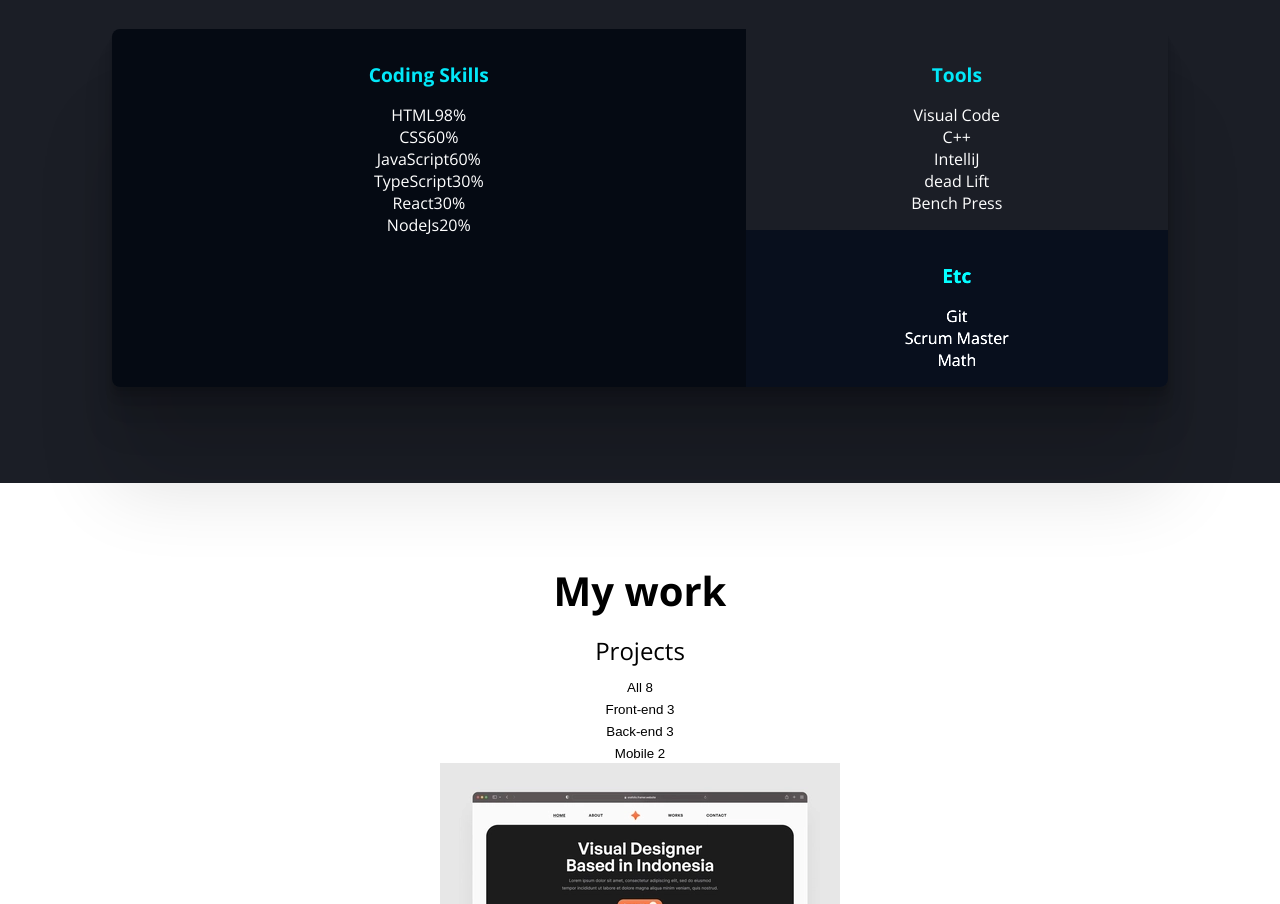
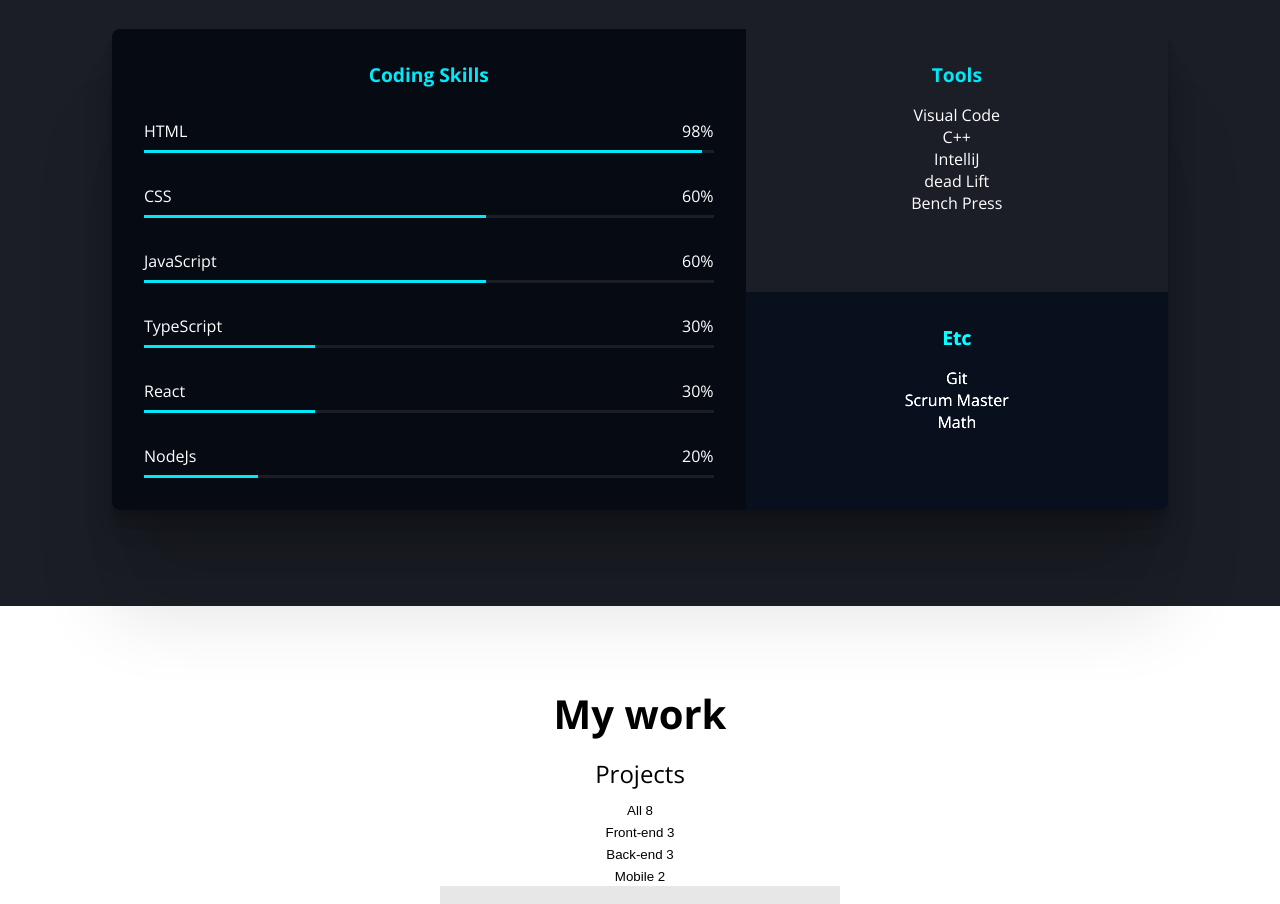
Before and after one commit to woojo230/portfolio, a plain HTML site: page index.html in a window 1280 px wide. Shown: the part 1729-2633 px from the top of the page. Drawn offline with nearby package versions, Linux system fonts and the light colour scheme.

Commit message:
CSS-Skills-Bar

```diff
--- a/css/style.css
+++ b/css/style.css
@@ -261,3 +261,26 @@ button:focus {
   background-color: var(--color-primary);
   filter: brightness(150%);
 }
+
+.bar {
+  display: flex;
+  flex-direction: column; /*flex box 수직정렬*/
+  padding: 1rem;
+  gap: 0.5rem;
+}
+
+.bar__metadata {
+  display: flex;
+  justify-content: space-between;
+}
+
+.bar__bg {
+  width: 100;
+  height: 3px;
+  background-color: var(--color-primary-variant);
+}
+
+.bar__value {
+  height: 3px;
+  background-color: var(--color-accent);
+}
--- a/index.html
+++ b/index.html
@@ -122,29 +122,53 @@
             <section class="skills__coding">
               <h3 class="skills__title">Coding Skills</h3>
               <ul>
-                <li>
-                  <div><span>HTML</span><span>98%</span></div>
-                  <div><div style="width: 98%"></div></div>
+                <li class="bar">
+                  <div class="bar__metadata">
+                    <span>HTML</span><span>98%</span>
+                  </div>
+                  <div class="bar__bg">
+                    <div class="bar__value" style="width: 98%"></div>
+                  </div>
                 </li>
-                <li>
-                  <div><span>CSS</span><span>60%</span></div>
-                  <div><div style="width: 60%"></div></div>
+                <li class="bar">
+                  <div class="bar__metadata">
+                    <span>CSS</span><span>60%</span>
+                  </div>
+                  <div class="bar__bg">
+                    <div class="bar__value" style="width: 60%"></div>
+                  </div>
                 </li>
-                <li>
-                  <div><span>JavaScript</span><span>60%</span></div>
-                  <div><div style="width: 60%"></div></div>
+                <li class="bar">
+                  <div class="bar__metadata">
+                    <span>JavaScript</span><span>60%</span>
+                  </div>
+                  <div class="bar__bg">
+                    <div class="bar__value" style="width: 60%"></div>
+                  </div>
                 </li>
-                <li>
-                  <div><span>TypeScript</span><span>30%</span></div>
-                  <div><div style="width: 30%"></div></div>
+                <li class="bar">
+                  <div class="bar__metadata">
+                    <span>TypeScript</span><span>30%</span>
+                  </div>
+                  <div class="bar__bg">
+                    <div class="bar__value" style="width: 30%"></div>
+                  </div>
                 </li>
-                <li>
-                  <div><span>React</span><span>30%</span></div>
-                  <div><div style="width: 30%"></div></div>
+                <li class="bar">
+                  <div class="bar__metadata">
+                    <span>React</span><span>30%</span>
+                  </div>
+                  <div class="bar__bg">
+                    <div class="bar__value" style="width: 30%"></div>
+                  </div>
                 </li>
-                <li>
-                  <div><span>NodeJs</span><span>20%</span></div>
-                  <div><div style="width: 20%"></div></div>
+                <li class="bar">
+                  <div class="bar__metadata">
+                    <span>NodeJs</span><span>20%</span>
+                  </div>
+                  <div class="bar__bg">
+                    <div class="bar__value" style="width: 20%"></div>
+                  </div>
                 </li>
               </ul>
             </section>
```
